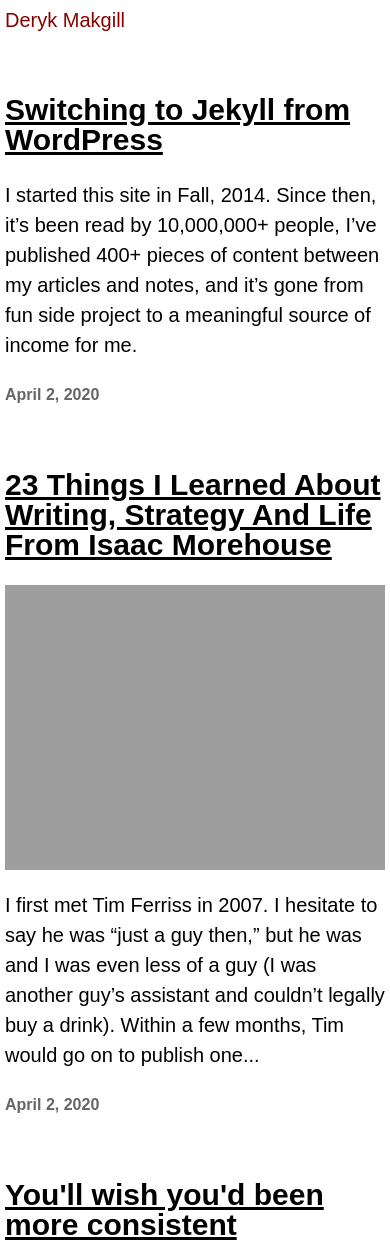
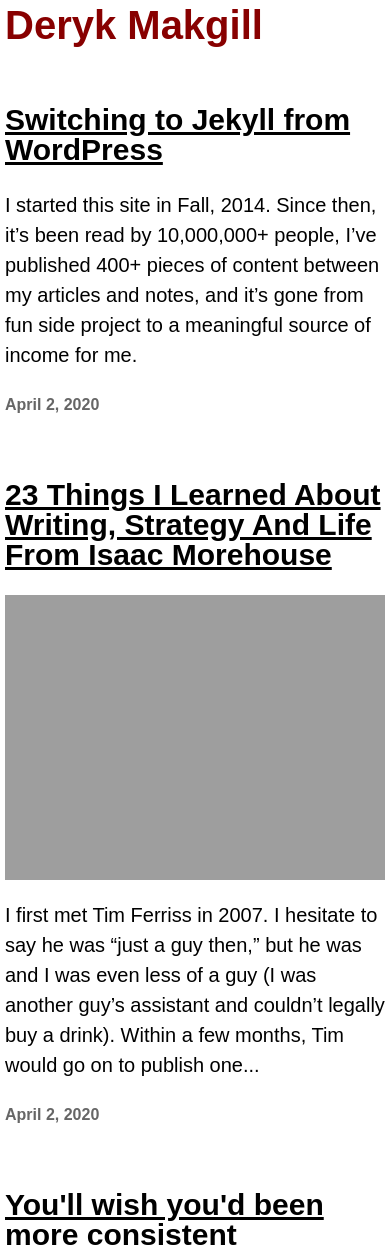
Before and after one commit to derykmakgill/vm, a Jekyll site: the page built from index.html, in a window 390 px wide. Shown: the top 1245 px of the page. Built offline with Jekyll 4.4.1, drawn with Linux system fonts in a browser that asks for light colours; some web fonts are replaced; the list of posts is cut into pages by our own code; grey boxes are pictures that could not be loaded.

Commit message:
Update default.html

```diff
--- a/_layouts/default.html
+++ b/_layouts/default.html
@@ -20,6 +20,14 @@
 <meta name="twitter:image" content="https://sivers.org/images/pyramid1.jpg">
 
 <style>
+
+   @media screen and (max-width: 440px){
+section#masthead p {
+    font-size: 2em;
+font-weight: 600;
+line-height: 1em;
+}
+}
 
 @import url('https://rsms.me/inter/inter-ui.css');
 
```
